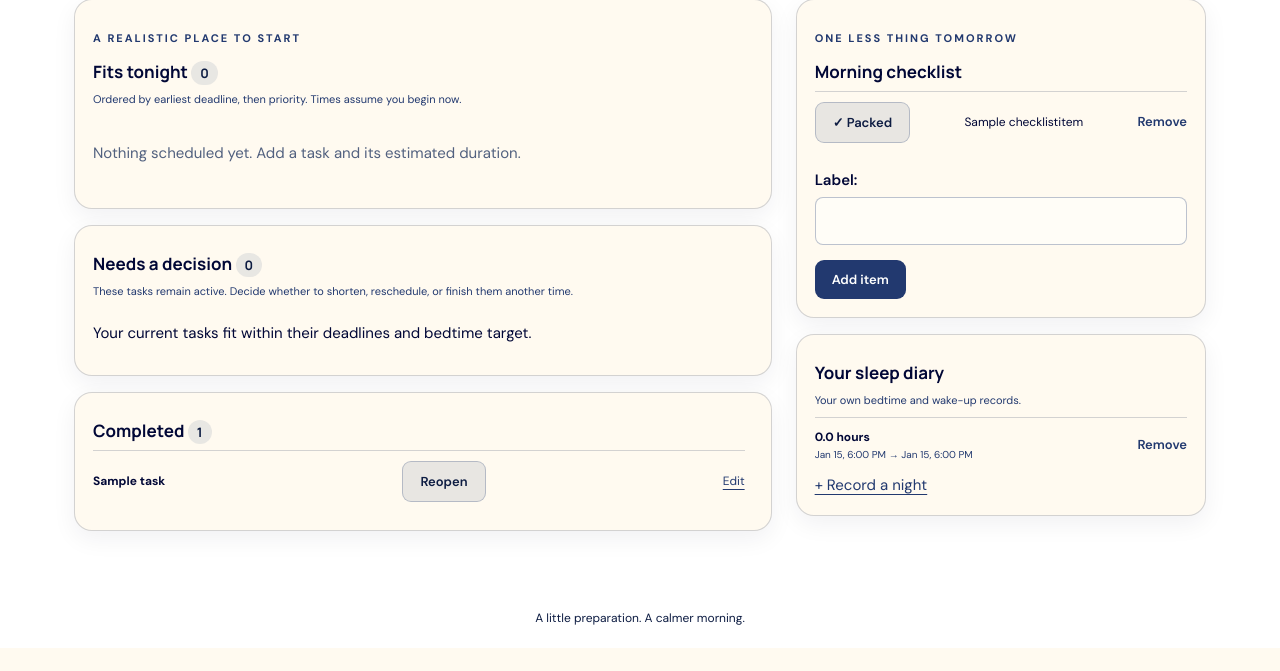
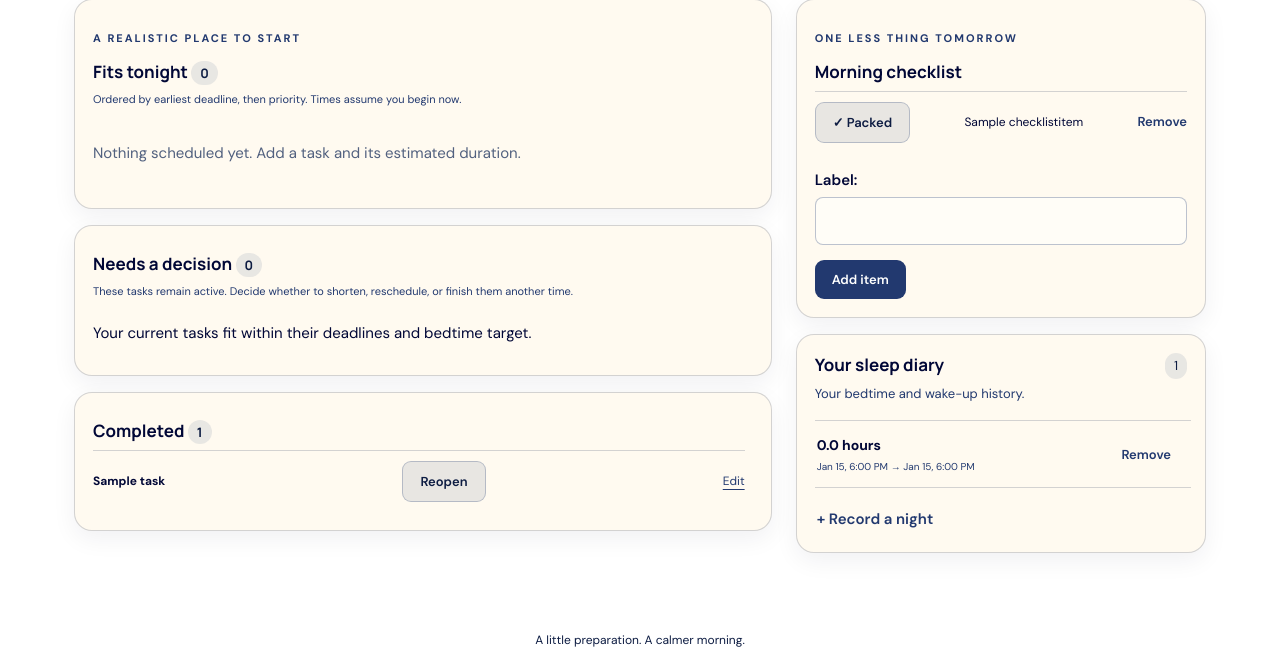
Before and after one commit to unredd11/before-bed, a Django app: page / in a window 1280 px wide. Shown: the part 547-1218 px from the top of the page. Before the commit the page ends 1195 px from the top, so only its background shows below. Run offline with Django 5.2, Linux system fonts and the light colour scheme; a user stored in the database is signed in; tables that the repository leaves empty hold one stand-in row (values such as "Sample post").

Commit message:
Improve long sleep diary display

```diff
--- a/planner/views.py
+++ b/planner/views.py
@@ -25,7 +25,7 @@ def dashboard(request):
     profile,_=Profile.objects.get_or_create(user=request.user)
     tasks=Task.objects.filter(user=request.user,completed=False)
     plan=make_plan(tasks,profile.bedtime)
-    return render(request,'dashboard.html',{'plan':plan,'profile':profile,'completed':Task.objects.filter(user=request.user,completed=True),'checklist':ChecklistItem.objects.filter(user=request.user),'checkform':ChecklistForm(),'sleep':SleepEntry.objects.filter(user=request.user).order_by('-slept_at')[:7],'google_enabled':bool(os.environ.get('GOOGLE_CLIENT_ID'))})
+    return render(request,'dashboard.html',{'plan':plan,'profile':profile,'completed':Task.objects.filter(user=request.user,completed=True),'checklist':ChecklistItem.objects.filter(user=request.user),'checkform':ChecklistForm(),'sleep':SleepEntry.objects.filter(user=request.user).order_by('-slept_at'),'google_enabled':bool(os.environ.get('GOOGLE_CLIENT_ID'))})
 
 def _sync_saved_task(request,task):
     token=request.session.get('google_access_token')
--- a/static/style.css
+++ b/static/style.css
@@ -1022,3 +1022,92 @@ textarea:focus {
 footer {
   color: var(--navy);
 }
+
+/* ---------- Sleep diary ---------- */
+.sleep-card {
+  padding-bottom: 14px;
+}
+
+.sleep-heading {
+  display: flex;
+  align-items: flex-start;
+  justify-content: space-between;
+  gap: 16px;
+}
+
+.sleep-heading h2,
+.sleep-heading p {
+  margin-top: 0;
+}
+
+.sleep-scroll {
+  max-height: 310px;
+  margin: 4px -4px 12px 0;
+  padding-right: 10px;
+  border-top: 1px solid var(--line);
+  border-bottom: 1px solid var(--line);
+}
+
+.sleep-entry {
+  display: flex;
+  align-items: center;
+  justify-content: space-between;
+  gap: 16px;
+  min-height: 66px;
+  padding: 11px 2px;
+  border-bottom: 1px solid var(--line);
+}
+
+.sleep-entry:last-child {
+  border-bottom: 0;
+}
+
+.sleep-entry strong {
+  display: block;
+  margin-bottom: 2px;
+  font-size: 14px;
+}
+
+.sleep-entry small {
+  font-size: 10px;
+  white-space: nowrap;
+}
+
+.sleep-entry form {
+  flex: 0 0 auto;
+  margin: 0;
+}
+
+.sleep-entry .text {
+  padding: 6px 8px;
+}
+
+.sleep-add {
+  display: inline-block;
+  padding: 7px 2px;
+  font-weight: 600;
+  text-decoration: none;
+}
+
+.sleep-empty {
+  padding: 28px 4px;
+  text-align: center;
+}
+
+.sleep-empty p {
+  margin-bottom: 2px;
+}
+
+@media (max-width: 420px) {
+  .sleep-scroll {
+    max-height: 280px;
+  }
+
+  .sleep-entry {
+    align-items: flex-start;
+  }
+
+  .sleep-entry small {
+    white-space: normal;
+  }
+}
--- a/templates/dashboard.html
+++ b/templates/dashboard.html
@@ -41,6 +41,12 @@
   <section class="card compact-card"><h2>Completed <span class="count">{{ completed|length }}</span></h2><div class="scroll-list completed-scroll" tabindex="0" aria-label="Completed tasks">{% for task in completed %}<div class="item"><strong>{{ task.title }}</strong><form method="post" action="{% url 'task_toggle' task.pk %}">{% csrf_token %}<button class="secondary">Reopen</button></form><a href="{% url 'task_edit' task.pk %}">Edit</a></div>{% empty %}<p class="muted">Finished tasks will appear here.</p>{% endfor %}</div></section>
 </div><aside>
   <section class="card compact-card"><p class="eyebrow">ONE LESS THING TOMORROW</p><h2>Morning checklist</h2>{% for item in checklist %}<div class="item"><form method="post" action="{% url 'checklist_action' item.pk 'toggle' %}">{% csrf_token %}<button class="secondary">{% if item.packed %}✓ Packed{% else %}Pack{% endif %}</button></form><span>{{ item.label }}</span><form method="post" action="{% url 'checklist_action' item.pk 'delete' %}">{% csrf_token %}<button class="text">Remove</button></form></div>{% empty %}<p class="muted">Add your uniform, charger, or assignment files.</p>{% endfor %}<form method="post" action="{% url 'checklist_add' %}">{% csrf_token %}{{ checkform.as_p }}<button>Add item</button></form></section>
-  <section class="card compact-card"><h2>Your sleep diary</h2><p class="muted">Your own bedtime and wake-up records.</p>{% for entry in sleep %}<div class="item"><div><strong>{{ entry.hours }} hours</strong><small>{{ entry.slept_at|date:'M j, g:i A' }} → {{ entry.woke_at|date:'M j, g:i A' }}</small></div><form method="post" action="{% url 'sleep_delete' entry.pk %}">{% csrf_token %}<button class="text">Remove</button></form></div>{% empty %}<p>No entries yet.</p>{% endfor %}<a href="{% url 'sleep_add' %}">+ Record a night</a></section>
+  <section class="card compact-card sleep-card">
+    <div class="sleep-heading"><div><h2>Your sleep diary</h2><p class="muted">Your bedtime and wake-up history.</p></div><span class="count">{{ sleep|length }}</span></div>
+    <div class="scroll-list sleep-scroll" tabindex="0" aria-label="Sleep diary entries">
+      {% for entry in sleep %}<div class="sleep-entry"><div><strong>{{ entry.hours }} hours</strong><small>{{ entry.slept_at|date:'M j, g:i A' }} → {{ entry.woke_at|date:'M j, g:i A' }}</small></div><form method="post" action="{% url 'sleep_delete' entry.pk %}">{% csrf_token %}<button class="text">Remove</button></form></div>{% empty %}<div class="sleep-empty"><p>No sleep records yet.</p><small>Record a night to begin your diary.</small></div>{% endfor %}
+    </div>
+    <a class="sleep-add" href="{% url 'sleep_add' %}">+ Record a night</a>
+  </section>
 </aside></div>
 {% endblock %}
```
